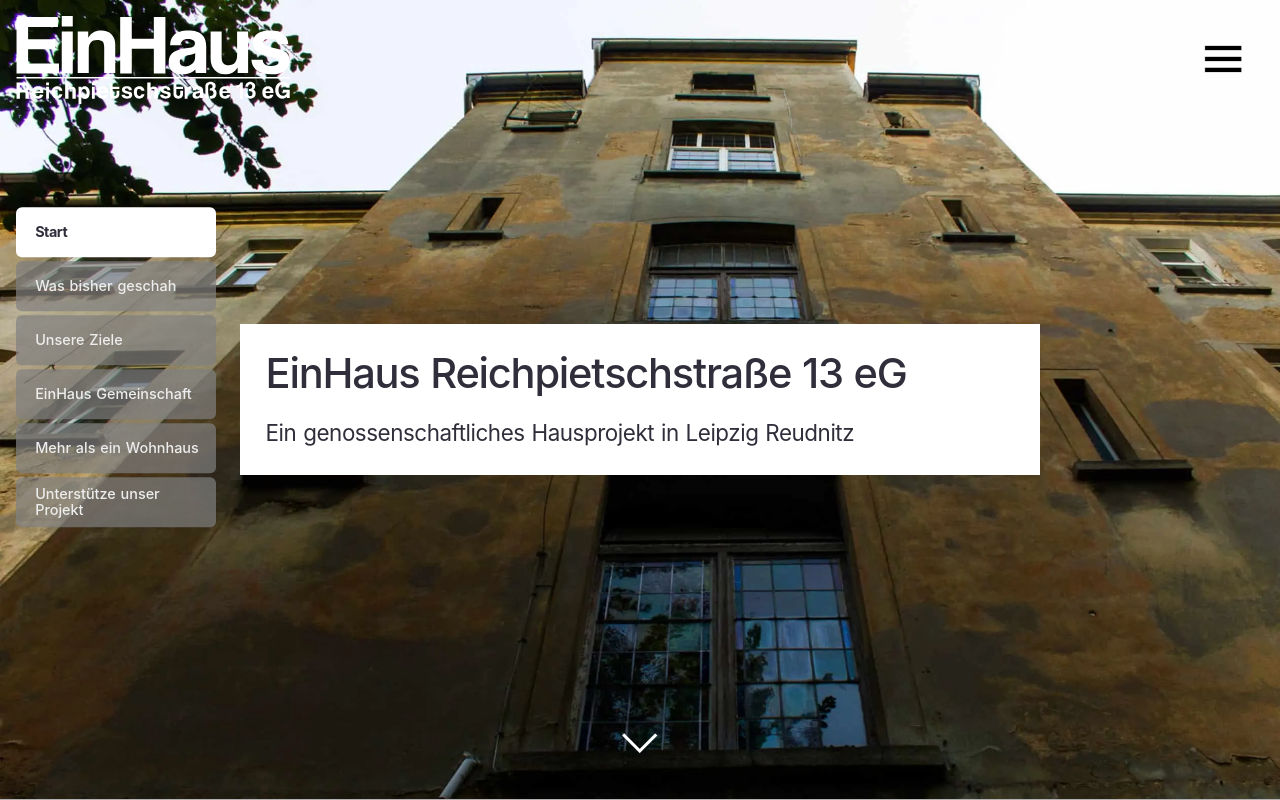
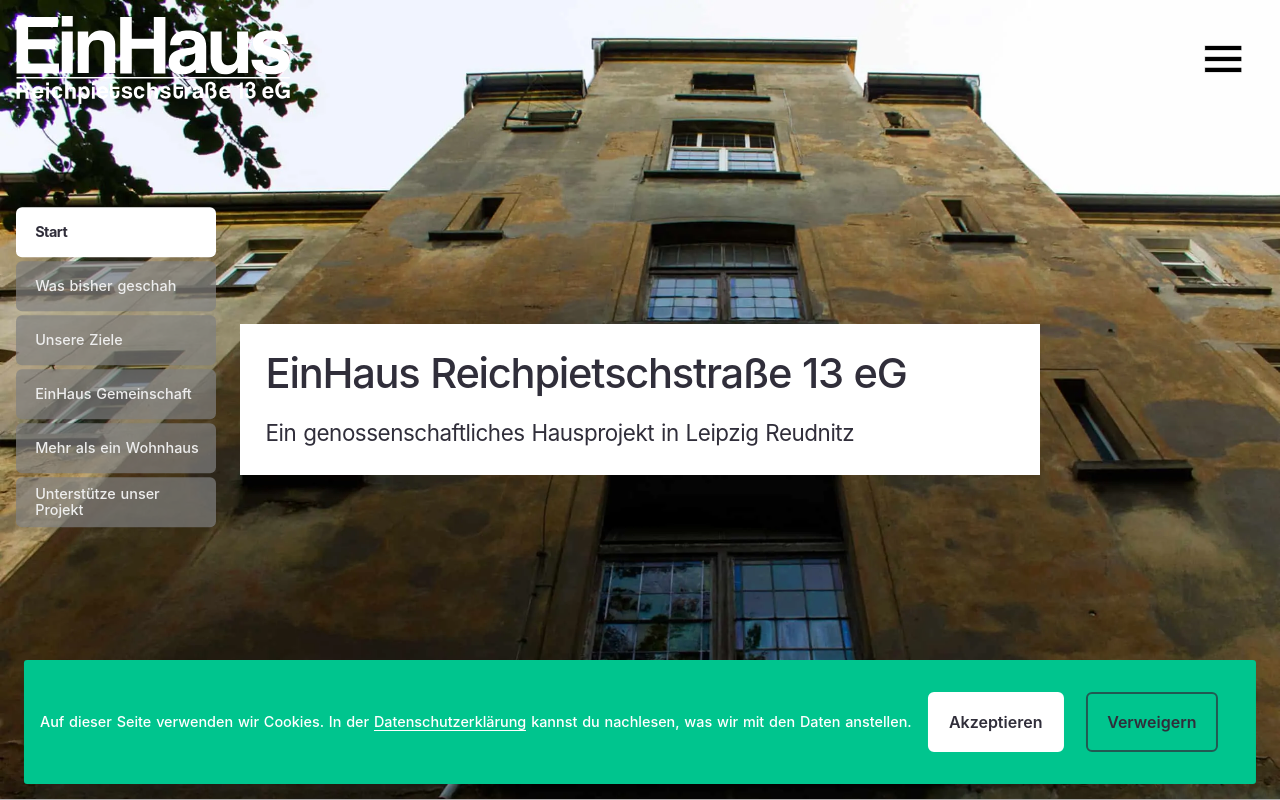
Before and after one commit to 3vincent/einhaus-leipzig, a Nuxt app: page /#start in a window 1280 px wide. Shown: the top 800 px of the page. Built offline with nearby package versions, Linux system fonts and the light colour scheme.

Commit message:
Add Cookie Banner

```diff
--- /dev/null
+++ b/components/cookie-banner.vue
@@ -0,0 +1,140 @@
+<script setup lang="ts">
+const expires = new Date()
+// expires after one year
+expires.setTime(expires.getTime() + 365 * 24 * 60 * 60 * 1000)
+
+const cookieConsent = useCookie('cookieConsent', { sameSite: true })
+cookieConsent.value = cookieConsent.value || 'denied'
+
+const acceptCookie = () => {
+  // @ts-ignore
+  cookieConsent.value = null
+  const acceptCookie = useCookie('cookieConsent', { expires, sameSite: true })
+  acceptCookie.value = 'accepted'
+}
+
+const denyCookie = () => {
+  // @ts-ignore
+  cookieConsent.value = null
+
+  /* Or use cookie for one sessions
+   * This way the user does not see the banner after clicking deny - even when
+   * changing pages - until they close the browser (session cookie).
+   * This can be archived like this:
+
+   * useCookie('cookieConsent', { sameSite: true })
+   * const shortLivedCookie = useCookie('cookieConsent', { sameSite: true })
+   * const shortLivedCookie.value = 'session'
+   */
+}
+</script>
+
+<template>
+  <!-- <div class="container" v-if="cookieConsent === 'denied' || !cookieConsent"> -->
+  <div class="container" v-if="cookieConsent === 'denied'">
+    <div class="content">
+      <div class="inner-content">
+        <div class="text-container">
+          <p>
+            Auf dieser Seite verwenden wir Cookies. In der
+            <NuxtLink to="/datenschutz"> Datenschutzerklärung</NuxtLink> kannst
+            du nachlesen, was wir mit den Daten anstellen.
+          </p>
+        </div>
+        <div class="button-container">
+          <a class="link primary" v-on:click.prevent="acceptCookie">
+            Akzeptieren
+          </a>
+          <a class="link secondary" v-on:click.prevent="denyCookie">
+            Verweigern
+          </a>
+        </div>
+      </div>
+    </div>
+  </div>
+</template>
+
+<style lang="scss" scoped>
+.container {
+  position: fixed;
+  z-index: 1000;
+  bottom: 1rem;
+
+  background: var(--pretty-green);
+  border-radius: 0.2rem;
+  max-height: 300px;
+  min-height: 80px;
+  height: max-content;
+  left: 50%;
+  transform: translateX(-50%);
+  max-width: calc(100vw - 0.5rem - 0.5rem);
+  width: max-content;
+
+  @media screen and (min-width: $_md) {
+    max-width: calc(100vw - 1rem - 1rem);
+  }
+}
+
+.content {
+  padding: 0.5rem;
+
+  @media screen and (min-width: $_md) {
+    padding: 1rem;
+  }
+}
+
+.inner-content {
+  display: flex;
+  flex-direction: row;
+  flex-wrap: wrap;
+  justify-content: space-between;
+  align-items: center;
+
+  div {
+  }
+
+  p {
+    color: white;
+    font-weight: 500;
+    font-size: 0.9rem;
+    display: inline-block;
+    padding: 0;
+  }
+
+  p a {
+    color: white;
+    border-bottom-color: white;
+    border-bottom-width: 1px;
+  }
+
+  a.link {
+    margin-top: 1rem;
+    margin-bottom: 1rem;
+  }
+  a.link:nth-child(1) {
+    margin-left: 1rem;
+  }
+
+  .link.primary {
+    background-color: white;
+    color: var(--main-text-color-dark) !important;
+    border: 2px solid var(--main-text-color-semidark) !important;
+    border: 2px solid white !important;
+
+    &:hover,
+    :focus {
+      // border-color: var(--main-text-color-semidark-light) !important;
+      // border-color: var(--main-text-color-semidark-light) !important;
+      box-shadow: 0px 0px 0.4rem rgba(46, 46, 46, 0.8) !important;
+    }
+  }
+
+  .link.secondary {
+    color: var(--main-text-color-dark) !important;
+
+    &:hover {
+      color: var(--main-text-color-semidark) !important;
+    }
+  }
+}
+</style>
--- a/layouts/default.vue
+++ b/layouts/default.vue
@@ -1,5 +1,6 @@
 <template>
   <div class="siteContainer">
+    <CookieBanner />
     <TopMenuBar :is-relative="true" :logo-white="false" />
     <slot />
     <Footer />
--- a/layouts/landing.vue
+++ b/layouts/landing.vue
@@ -1,5 +1,6 @@
 <template>
   <div class="siteContainer">
+    <CookieBanner />
     <TopMenuBar :is-relative="false" :logo-white="true" />
     <LandingOneScrollMenu />
     <slot />
```
